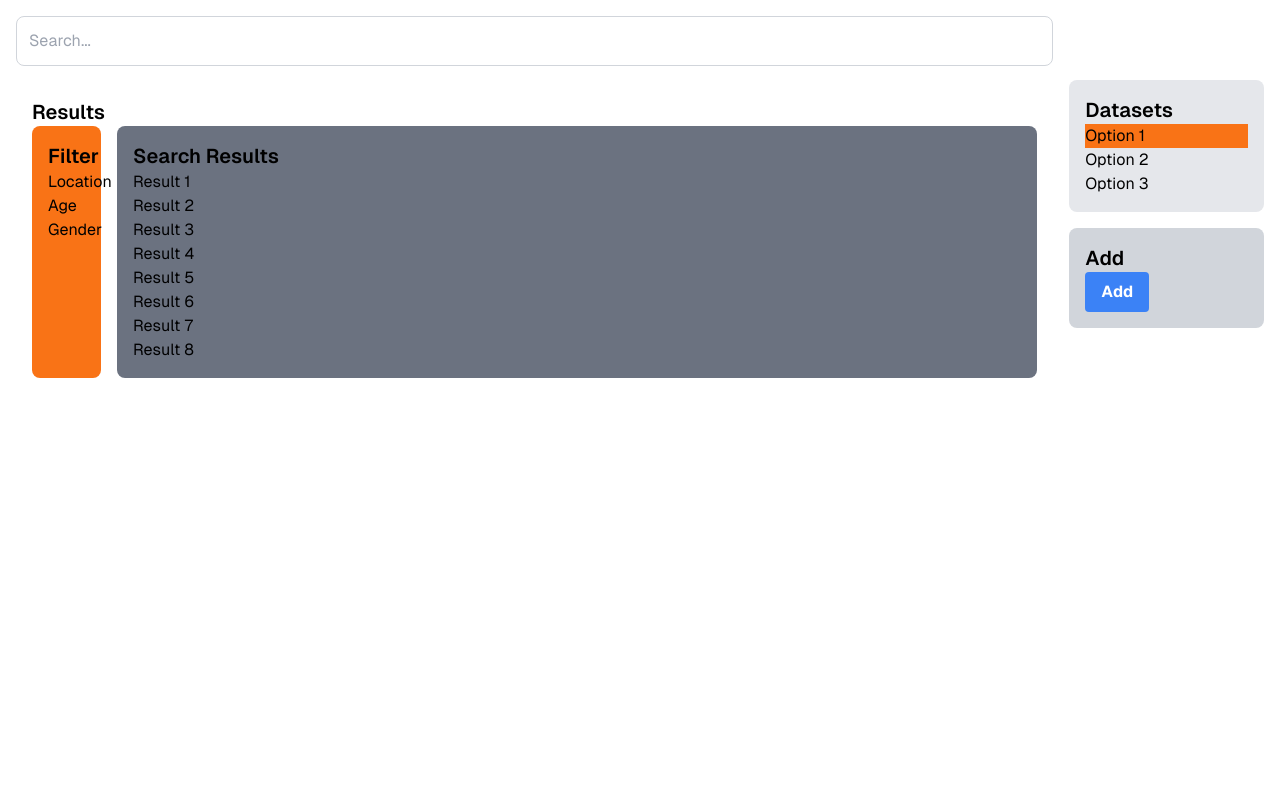
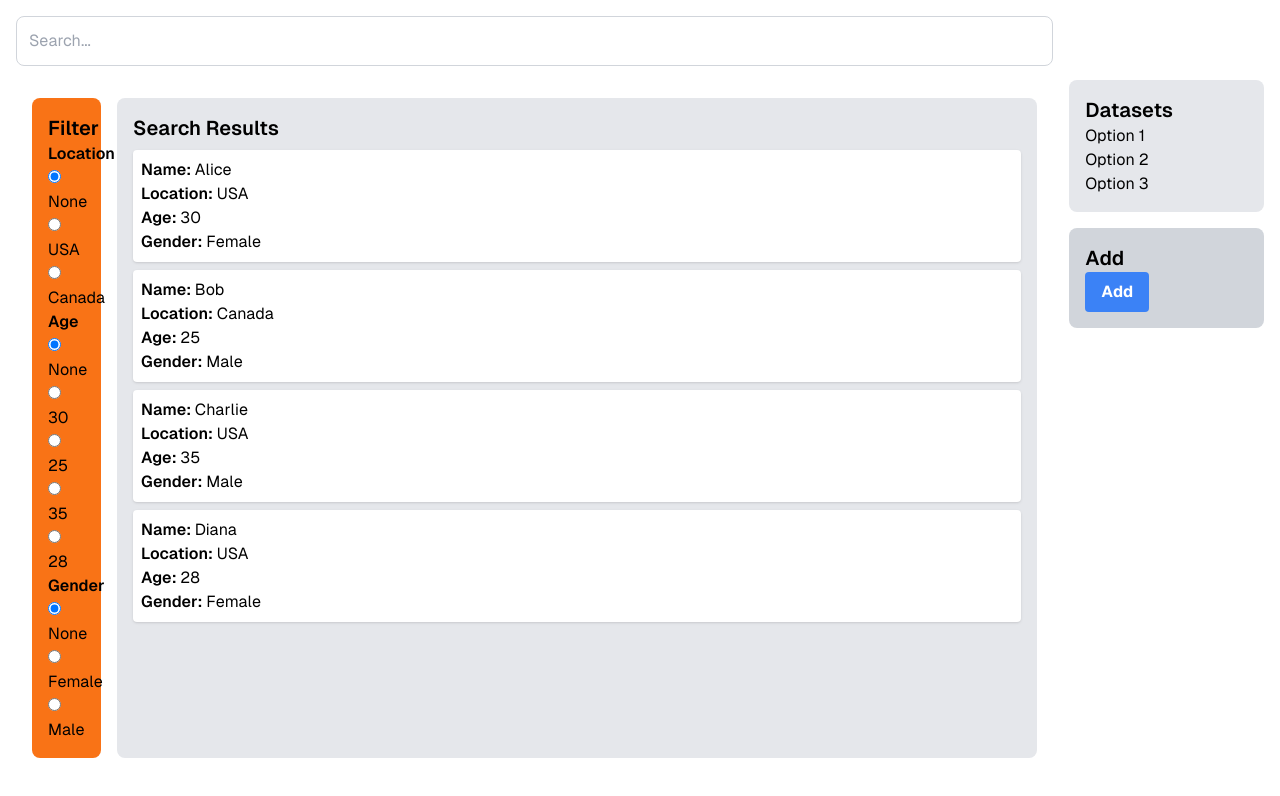
Before and after one commit to softwarehuntera/CEND, a Next.js app in the folder cend-ui/: page / in a window 1280 px wide. Shown: the top 796 px of the page. Built offline with nearby package versions, Linux system fonts and the light colour scheme.

Commit message:
add Filter and SearchResults components with basic funcationality

```diff
--- a/cend-ui/src/app/page.tsx
+++ b/cend-ui/src/app/page.tsx
@@ -1,37 +1,68 @@
-import Image from "next/image";
+'use client';
+
+import { useState } from 'react';
+
 import { FaCircleUser } from "react-icons/fa6";
+
 import { SearchBar } from '@/components/search';
+import { Filter } from '@/components/filter';
+import { SearchResults } from '@/components/results';
 
 export default function Home() {
+  type SearchResult = {
+    name: string;
+    location: string;
+    age: string;
+    gender: string;
+    [key: string]: string;
+  };
+
+  const mockResults: SearchResult[] = [
+    { name: 'Alice', location: 'USA', age: '30', gender: 'Female' },
+    { name: 'Bob', location: 'Canada', age: '25', gender: 'Male' },
+    { name: 'Charlie', location: 'USA', age: '35', gender: 'Male' },
+    { name: 'Diana', location: 'USA', age: '28', gender: 'Female' },
+    // Add more mock results as needed
+  ];
+
+  const [searchResults] = useState(mockResults);
+  const [filteredResults, setFilteredResults] = useState(mockResults);
+  const [filters, setFilters] = useState<{ [key: string]: string }>({});
+
+  const handleFilterChange = (newFilters: { [key: string]: string }) => {
+    setFilters(newFilters);
+    applyFilters(newFilters);
+  };
+
+  const applyFilters = (activeFilters: { [key: string]: string }) => {
+    if (Object.keys(activeFilters).length === 0) {
+      setFilteredResults(searchResults);
+      return;
+    }
+
+    const results = searchResults.filter((item) =>
+      Object.entries(activeFilters).every(
+        ([field, value]) => item[field] === value
+      )
+    );
+
+    setFilteredResults(results);
+  };
+
   return (
     <div className="grid min-h-screen p-4 gap-8 font-[family-name:var(--font-geist-sans)]">
       <main className="grid grid-cols-12 gap-4 w-full">
         {/* Left Column - Search and Results (10 cols) */}
         <div className="col-span-10 flex flex-col gap-4">
           {/* Search Input */}
-          <SearchBar/>
+          <SearchBar />
 
           {/* Results Container */}
-          <div className="p-4 bg-white rounded-lg">
-            <h1 className="text-xl font-semibold text-black">Results</h1>
-            {/* Filter Section */}
-            <div className="grid grid-cols-12 gap-4">
-              <div className="col-span-1 p-4 bg-orange-500 rounded-lg text-black">
-                <h2 className="text-xl font-semibold">Filter</h2>
-                <p>Location</p>
-                <p>Age</p>
-                <p>Gender</p>
-              </div>
+          <div className="grid grid-cols-12 gap-4 p-4 bg-white rounded-lg">
+            <Filter searchResults={searchResults} onFilterChange={handleFilterChange} />
 
-              {/* Results Section */}
-              <div className="col-span-11 p-4 bg-gray-500 rounded-lg text-black">
-                <h2 className="text-xl font-semibold">Search Results</h2>
-                {/* Map results here instead of static p tags */}
-                {Array(8).fill(0).map((_, i) => (
-                  <p key={i}>Result {i + 1}</p>
-                ))}
-              </div>
-              </div>
+            {/* Results Section */}
+            <SearchResults results={filteredResults} />
           </div>
         </div>
 
@@ -45,7 +76,7 @@ export default function Home() {
           {/* Datasets Section */}
           <div className="p-4 bg-gray-200 rounded-lg text-black">
             <h2 className="text-xl font-semibold">Datasets</h2>
-            <p className="bg-orange-500">Option 1</p>
+            <p>Option 1</p>
             <p>Option 2</p>
             <p>Option 3</p>
           </div>
--- /dev/null
+++ b/cend-ui/src/components/filter/Filter.tsx
@@ -0,0 +1,70 @@
+// src/components/filters/Filter.tsx
+import { useState } from 'react';
+
+interface FilterProps {
+  searchResults: any[];
+  onFilterChange: (filters: { [key: string]: string }) => void;
+}
+
+export default function Filter({ searchResults, onFilterChange }: FilterProps) {
+  const [selectedFilters, setSelectedFilters] = useState<{ [key: string]: string }>({});
+
+  // Extract unique fields and values
+  const filterOptions = searchResults.reduce((acc, result) => {
+    Object.keys(result).forEach((key) => {
+      if (key !== 'name') {
+        acc[key] = acc[key] || new Set();
+        acc[key].add(result[key]);
+      }
+    });
+    return acc;
+  }, {} as { [key: string]: Set<string> });
+
+  const handleFilterChange = (field: string, value: string) => {
+    const newFilters = { ...selectedFilters };
+    if (value === '') {
+      delete newFilters[field]; // Deselect the filter
+    } else {
+      newFilters[field] = value; // Set the new selection
+    }
+
+    setSelectedFilters(newFilters);
+    onFilterChange(newFilters);
+  };
+
+  return (
+    <div className="col-span-1 p-4 bg-orange-500 rounded-lg text-black">
+      <h2 className="text-xl font-semibold">Filter</h2>
+      {Object.entries(filterOptions).map(([field, values]) => (
+        <div key={field}>
+          <h3 className="font-semibold capitalize">{field}</h3>
+
+          {/* Optional "None" option */}
+          <label key={`${field}-none`} className="block">
+            <input
+              type="radio"
+              name={field}
+              className="mr-2"
+              checked={!selectedFilters[field]}
+              onChange={() => handleFilterChange(field, '')}
+            />
+            None
+          </label>
+
+          {[...(values as Set<string>)].map((value) => (
+            <label key={value} className="block">
+              <input
+                type="radio"
+                name={field}
+                className="mr-2"
+                checked={selectedFilters[field] === value}
+                onChange={() => handleFilterChange(field, value)}
+              />
+              {value}
+            </label>
+          ))}
+        </div>
+      ))}
+    </div>
+  );
+}
--- /dev/null
+++ b/cend-ui/src/components/filter/index.ts
@@ -0,0 +1 @@
+export { default as Filter } from './Filter';
--- /dev/null
+++ b/cend-ui/src/components/results/SearchResults.tsx
@@ -0,0 +1,32 @@
+// src/components/results/SearchResults.tsx
+
+interface SearchResultsProps {
+    results: any[];
+}
+
+export default function SearchResults({ results }: SearchResultsProps) {
+    // Exclude these fields from being displayed
+    const excludedFields = ['id', 'secret'];
+
+    return (
+        <div className="col-span-11 p-4 bg-gray-200 rounded-lg text-black">
+            <h2 className="text-xl font-semibold">Search Results</h2>
+            {results.length > 0 ? (
+                results.map((result, index) => (
+                    <div key={index} className="p-2 bg-white my-2 rounded shadow">
+                        {Object.entries(result)
+                            .filter(([key]) => !excludedFields.includes(key))
+                            .map(([key, value]) => (
+                                <p key={key}>
+                                    <span className="font-semibold capitalize">{key}: </span>
+                                    {value as React.ReactNode}
+                                </p>
+                            ))}
+                    </div>
+                ))
+            ) : (
+                <p>No results found.</p>
+            )}
+        </div>
+    );
+}
--- /dev/null
+++ b/cend-ui/src/components/results/index.ts
@@ -0,0 +1,3 @@
+// src/components/results/index.ts
+
+export { default as SearchResults } from './SearchResults';
```
Also changed, not shown: cend-ui/src/components/search/SearchBar.tsx (indentation only).
